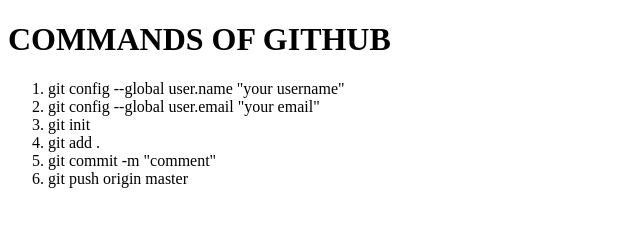
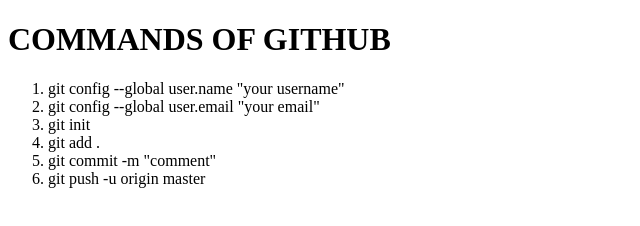
Before and after one commit to hamzaaslam12/GITHUB-COMMANDS, a plain HTML site: page index.html in a window 1280 px wide. Shown: the full height of the page, 0-640 px from the left. Drawn offline with Linux system fonts and the light colour scheme.

Commit message:
Update index.html

```diff
--- a/index.html
+++ b/index.html
@@ -14,7 +14,7 @@
                     <li>git init</li>
                     <li>git add .</li>
                     <li>git commit -m "comment"</li>
-                    <li>git push origin master</li>
+                    <li>git push -u origin master</li>
           </ol>
 </body>
 </html>
```
